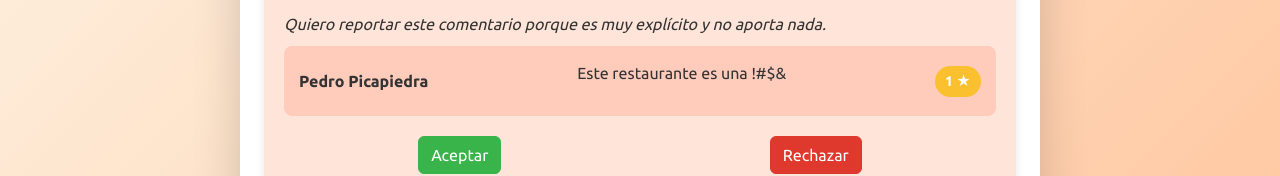
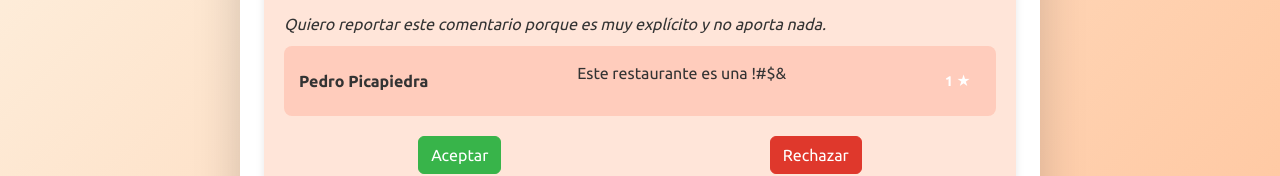
Before and after one commit to GeraldMatarrita/FoodFinder, a React (Create React App) app: page /admin/reviews in a window 1280 px wide. Shown: the part 371-547 px from the top of the page. Built offline with nearby package versions, Linux system fonts and the light colour scheme.

Commit message:
Update ReviewCheck.css

```diff
--- a/src/components/Admin/ReviewCheck.css
+++ b/src/components/Admin/ReviewCheck.css
@@ -37,7 +37,6 @@
 }
 
 .review-rating {
-  background-color: #fbc02d;
   color: white;
   padding: 5px 10px;
   border-radius: 20px;
```
